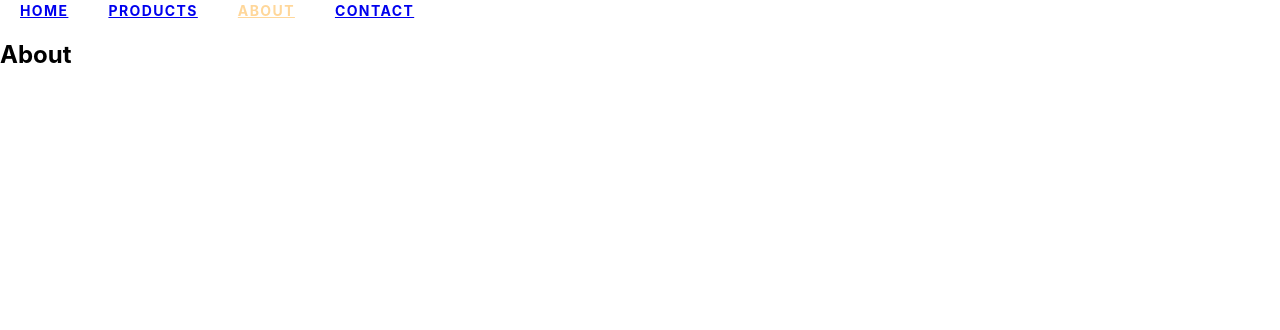
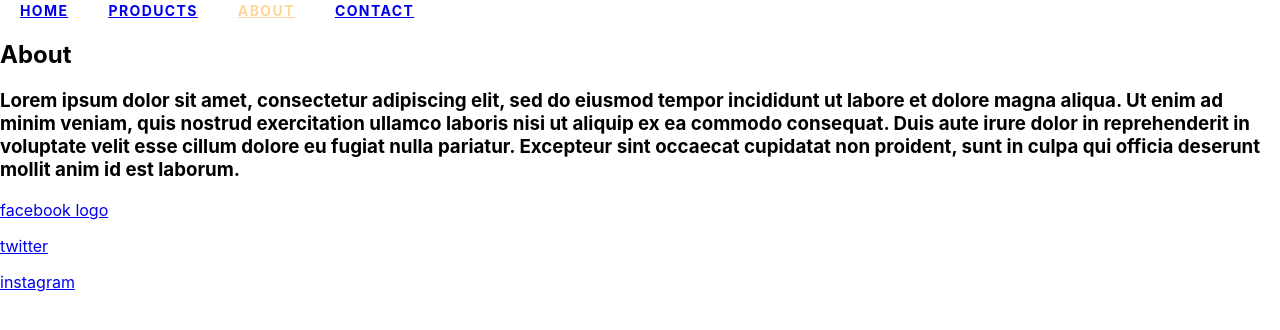
Before and after one commit to etentuk/salvation, a React (Create React App) app: page /about in a window 1280 px wide. Shown: the top 330 px of the page. Built offline with nearby package versions, Linux system fonts and the light colour scheme.

Commit message:
Finished skeleton home page, added footer.

```diff
--- a/src/App.tsx
+++ b/src/App.tsx
@@ -5,6 +5,7 @@ import AboutPage from './pages/about/aboutPage';
 import ContactPage from './pages/contact/contactPage';
 import ProductsPage from './pages/products/productsPage';
 import Header from './components/header/header';
+import Footer from './components/footer/footer';
 
 const App: React.FC = () => {
   return(
@@ -17,6 +18,7 @@ const App: React.FC = () => {
           <Route path="/about" component={AboutPage} />
           <Route exact path='/' component={HomePage} />
         </Switch>
+        <Footer/>
       </div>
     </Router>
   );
--- /dev/null
+++ b/src/components/footer/footer.tsx
@@ -0,0 +1,15 @@
+import React, { FC } from 'react';
+
+const Footer: FC<any> = () => {
+	return(
+		<div>
+			<a href={"https://www.facebook.com/duke.etentuk" } target="_blank" rel="noopener noreferrer">facebook logo</a>
+			<p> </p>
+			<a href={"https://twitter.com/etentukee" } target="_blank" rel="noopener noreferrer">twitter</a>
+			<p> </p>
+			<a href={"https://www.instagram.com/etentuk/" } target="_blank" rel="noopener noreferrer">instagram</a>
+		</div>
+	)
+};
+
+export default Footer;
--- a/src/pages/about/aboutPage.tsx
+++ b/src/pages/about/aboutPage.tsx
@@ -4,6 +4,9 @@ import React, { FC } from 'react';
 const AboutPage: FC = () => (
 	<div>
 		<h2>About</h2>
+		<h3>
+			Lorem ipsum dolor sit amet, consectetur adipiscing elit, sed do eiusmod tempor incididunt ut labore et dolore magna aliqua. Ut enim ad minim veniam, quis nostrud exercitation ullamco laboris nisi ut aliquip ex ea commodo consequat. Duis aute irure dolor in reprehenderit in voluptate velit esse cillum dolore eu fugiat nulla pariatur. Excepteur sint occaecat cupidatat non proident, sunt in culpa qui officia deserunt mollit anim id est laborum.
+		</h3>
 	</div>
 );
 
--- a/src/pages/contact/contactPage.tsx
+++ b/src/pages/contact/contactPage.tsx
@@ -4,6 +4,7 @@ import React, { FC } from 'react';
 const ContactPage: FC = () => (
 	<div>
 		<h2>Contact</h2>
+		<h3>Lorem ipsum dolor sit amet, consectetur adipiscing elit, sed do eiusmod tempor incididunt ut labore et dolore magna aliqua. Ut enim ad minim veniam, quis nostrud exercitation ullamco laboris nisi ut aliquip ex ea commodo consequat. Duis aute irure dolor in reprehenderit in voluptate velit esse cillum dolore eu fugiat nulla pariatur. Excepteur sint occaecat cupidatat non proident, sunt in culpa qui officia deserunt mollit anim id est laborum.</h3>
 	</div>
 );
 
--- a/src/pages/home/homePage.tsx
+++ b/src/pages/home/homePage.tsx
@@ -28,7 +28,19 @@ const HomePage: FC = () => (
 			<div>
 				<h3>Newsletter</h3>
 			</div>
+
+			<div>
+				<h3>About</h3>
+				<Link to={"/about"}>about</Link>
+
+			</div>
 		</Slider>
+		<div>
+			<h3>Customer Reviews</h3>
+			<p>Lorem ipsum dolor sit amet, consectetur adipiscing elit, sed do eiusmod tempor incididunt ut labore et dolore magna aliqua. Ut enim ad minim veniam, quis nostrud exercitation ullamco laboris nisi ut aliquip ex ea commodo consequat. Duis aute irure dolor in reprehenderit in voluptate velit esse cillum dolore eu fugiat nulla pariatur. Excepteur sint occaecat cupidatat non proident, sunt in culpa qui officia deserunt mollit anim id est laborum.</p>
+		</div>
+
+
 	</div>
 );
 
```
